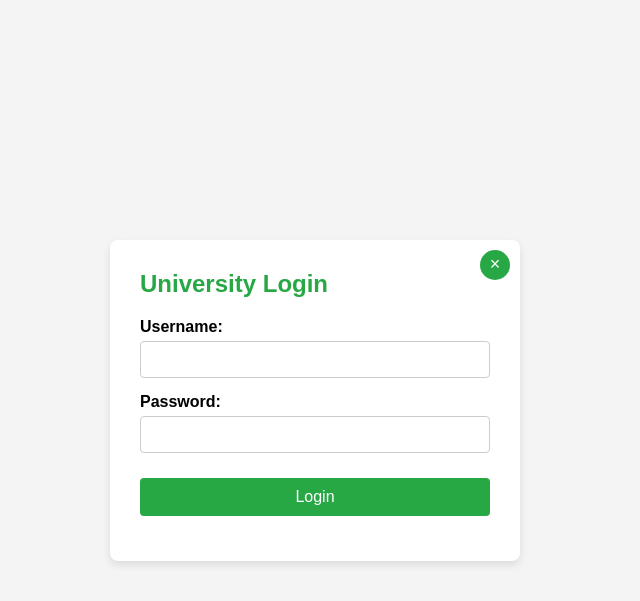
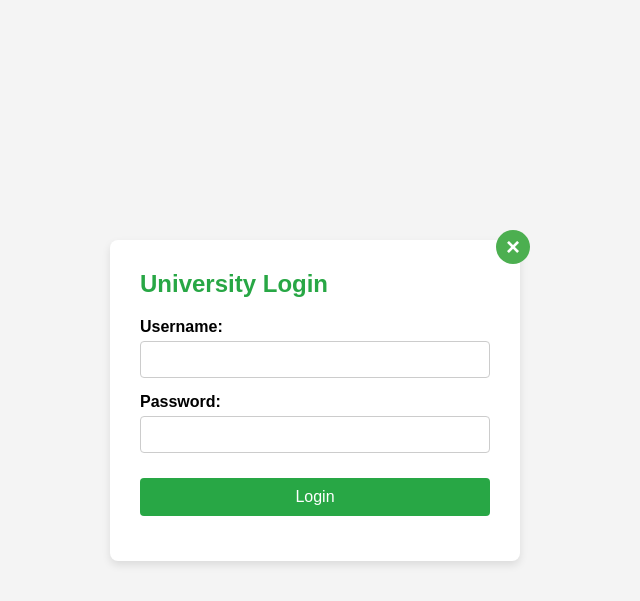
Before and after one commit to TarePradnyan/SIH2025_Soil2Software, a Python web app: template web_container/template/uni_login.html in a window 1280 px wide. Shown: the top 601 px of the page, without its empty margins (325-965 px from the left). Run offline with Jinja, Linux system fonts and the light colour scheme; the template is opened without the code that fills it, so the values that code supplies are empty.

Commit message:
changed ref and back btn

```diff
--- a/web_container/static/css/uni_login.css
+++ b/web_container/static/css/uni_login.css
@@ -30,27 +30,32 @@ body {
     margin: 0;
 }
 
-.close-button {
-    background: #28a745;
-    color: white;
-    border: none;
+.back-btn {
+    position: absolute;
+    top: -10px;
+    right: -10px;
+    font-size: 1.5rem;
+    font-weight: bold;
+    cursor: pointer;
+    background-color: #4CAF50;
+    padding: 5px 5px;
+    height: 1.5rem;
+    width: 1.5rem;
     border-radius: 50%;
-    width: 30px;
-    height: 30px;
-    font-size: 18px;
-    cursor: pointer;
     display: flex;
     justify-content: center;
     align-items: center;
-    position: absolute;
-    top: 10px;
-    right: 10px;
+    transition: background-color 0.3s;
 }
 
-.close-button:hover {
-    background: #dc3545;
+.back-btn a{
+    color: white;
+    text-decoration: none;
 }
 
+.back-btn:hover {
+    background-color: #388E3C;
+}
 .form-group {
     margin-bottom: 15px;
 }
--- a/web_container/template/uni_login.html
+++ b/web_container/template/uni_login.html
@@ -11,7 +11,9 @@
 <div class="login-container">
     <div class="login-header">
         <h2 class="green-heading">University Login</h2>
-        <button class="close-button">&times;</button>
+            <div class="back-btn">
+                <a href="../index.html">&times;</a>
+            </div>
     </div>
     <form id="login-form">
         <div class="form-group">
```
